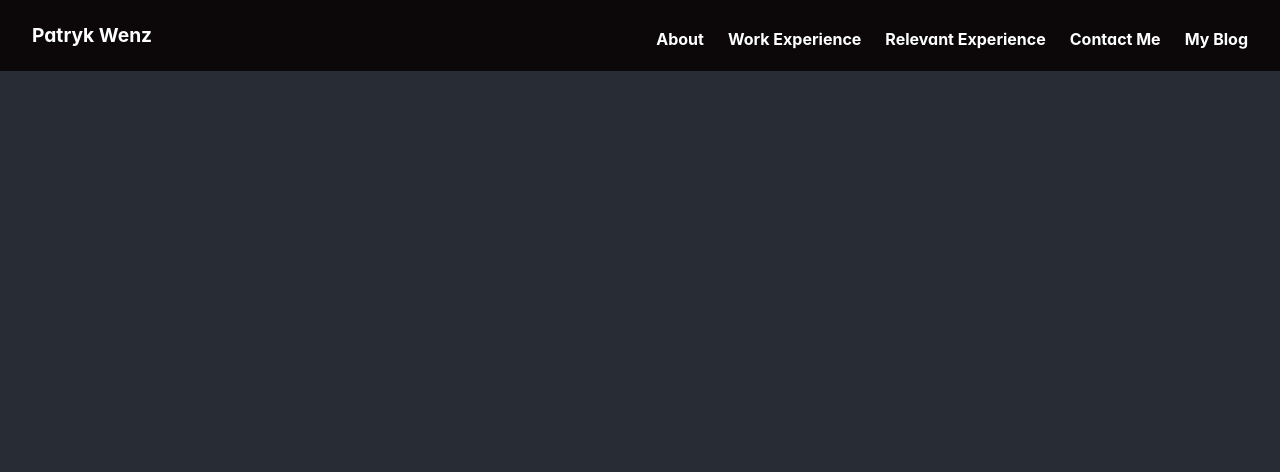
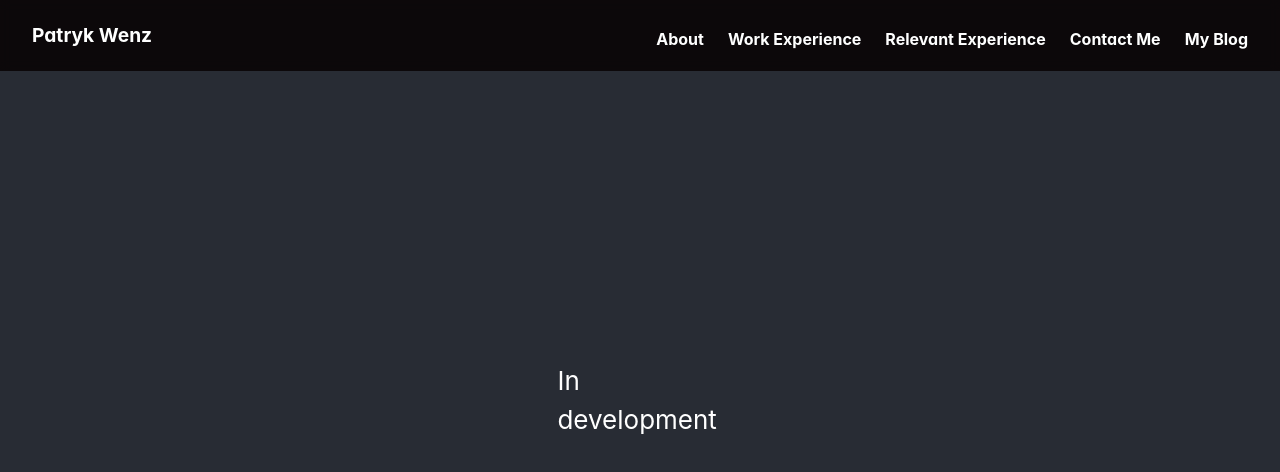
Before and after one commit to PatrykWenz-4/Portfolio, a React (Create React App) app: page /Portfolio/Blog/docker-details in a window 1280 px wide. Shown: the top 472 px of the page. Built offline with nearby package versions, Linux system fonts and the light colour scheme.

Commit message:
animationsDocker

```diff
--- a/package.json
+++ b/package.json
@@ -10,6 +10,7 @@
     "@testing-library/react": "^13.4.0",
     "@testing-library/user-event": "^13.5.0",
     "@tremor/react": "^3.18.3",
+    "framer-motion": "^11.11.11",
     "primeicons": "^7.0.0",
     "primereact": "^10.8.4",
     "react": "^18.3.1",
--- a/src/App.js
+++ b/src/App.js
@@ -6,7 +6,7 @@ import ContactMe from "./components/ContactMe/ContactMe";
 import Footer from "./components/Footer/Footer";
 import Header from "./components/Header/Header";
 import Blog from "./components/Blog/Blog";
-import DockerDetails from "./components/Blog/DockerDetails";
+import DockerDetails from "./components/Blog/docker_11_10_24/DockerDetails";
 import 'primereact/resources/themes/lara-light-blue/theme.css';
 import 'primereact/resources/primereact.min.css';
 import 'primeicons/primeicons.css';
@@ -42,7 +42,7 @@ function App() {
 							}
 						/>
 						<Route path="/Portfolio/blog" element={<Blog />} />
-						<Route path="/Portfolio/docker-details" element={<DockerDetails />} />
+						<Route path="/Portfolio/Blog/docker-details" element={<DockerDetails />} />
 					</Routes>
 				</header>
 			</div>
--- a/src/components/About/About.css
+++ b/src/components/About/About.css
@@ -4,12 +4,6 @@
 	align-items: center;
 	justify-content: flex-start;
 	padding: 2rem;
-}
-
-.about-text-container {
-	max-width: 640px;
-	text-align: left;
-	margin-right: 28rem;
 }
 
 .about-text-container h2 {
@@ -35,7 +29,21 @@
     gap: 1rem;
 }
 
-.about-social-links a {
-    color: inherit;
-    text-decoration: none;
-}
+::-webkit-scrollbar {
+	width: 12px;
+	height: 12px;
+  }
+
+  ::-webkit-scrollbar-track {
+	background: #332b2b;
+	border-radius: 10px;
+  }
+
+  ::-webkit-scrollbar-thumb {
+	background: #574f4f;
+	border-radius: 10px;
+  }
+
+  ::-webkit-scrollbar-thumb:hover {
+	background: #555;
+  }
--- a/src/components/About/About.jsx
+++ b/src/components/About/About.jsx
@@ -1,10 +1,40 @@
 import "./About.css";
 import { FaGithub, FaLinkedin } from "react-icons/fa";
+import styled from "styled-components";
+import Face from "./Face.png";
+import { motion } from "framer-motion";
 
+const Section = styled.section`
+	display: flex;
+	align-items: center;
+	padding: 2rem;
+`;
+
+const TextContainer = styled.div`
+	max-width: 640px;
+	margin-right: 2rem;
+`;
+
+const Image = styled.img`
+	width: 100%;
+	height: auto;
+	margin-left: 15rem;
+	flex-direction: column;
+	display: flex;
+
+`;
 const About = () => {
 	return (
-		<section className="about-section">
-			<div className="about-text-container">
+		<motion.h1
+		initial={{ opacity: 0, scale: 0.5 }}
+		animate={{ opacity: 1, scale: 1 }}
+		transition={{ duration: 0.5 }}
+	  >
+		<Section className="about-section">
+			<TextContainer className="about-text-container">
+
+
+
 				<h2>Hi, my name is</h2>
 				<h1>Patryk Wenz</h1>
 				<h3>
@@ -12,11 +42,8 @@ const About = () => {
 					innovative solutions. I am currently researching vector
 					databases, including
 				</h3>
-				<h3 className="about-text-container-special">
-					Qdrant and Streamlit.
-				</h3>
+				<h3 className="about-text-container-special">Qdrant and Streamlit.</h3>
 				<div className="about-social-links">
-					{/* Github Link */}
 					<a
 						target="_blank"
 						rel="noopener noreferrer"
@@ -25,7 +52,6 @@ const About = () => {
 					>
 						<FaGithub />
 					</a>
-					{/* LinkedIn Link */}
 					<a
 						target="_blank"
 						rel="noopener noreferrer"
@@ -35,8 +61,12 @@ const About = () => {
 						<FaLinkedin />
 					</a>
 				</div>
-			</div>
-		</section>
+			</TextContainer>
+			<Image src={Face} alt="Blog Visual" />
+
+		</Section>
+		</motion.h1>
+
 	);
 };
 
--- a/src/components/Blog/Blog.jsx
+++ b/src/components/Blog/Blog.jsx
@@ -2,6 +2,7 @@ import React from "react";
 import docker from "./docker.png";
 import styled from "styled-components";
 import { Link } from "react-router-dom";
+import { motion } from "framer-motion"
 
 const BlogWrapper = styled.div`
 	display: flex;
@@ -20,7 +21,6 @@ const TextWrapper = styled.div`
 `;
 
 const ImageLink = styled(Link)`
-	/* Use Link component instead of a */
 	display: inline-block;
 	width: 20vw;
 	height: auto;
@@ -50,7 +50,7 @@ const Blog = () => (
 		<TextWrapper>
 			<h1>First Steps to Understanding Docker</h1>
 		</TextWrapper>
-		<ImageLink to="/Portfolio/docker-details">
+		<ImageLink to="/Portfolio/Blog/docker-details">
 			<Image src={docker} alt="Blog Visual" />
 		</ImageLink>
 	</BlogWrapper>
--- a/src/components/Blog/DockerDetails.jsx
+++ /dev/null
@@ -1,9 +0,0 @@
-import React from "react";
-
-const DockerDetails = () => (
-	<div>
-		<h1>In Work</h1>
-	</div>
-);
-
-export default DockerDetails;
--- /dev/null
+++ b/src/components/Blog/docker_11_10_24/DockerDetails.jsx
@@ -0,0 +1,18 @@
+import React from "react";
+import styled from "styled-components";
+
+const TextWrapper = styled.div`
+	max-width: 60%;
+	margin-left: 1.5rem;
+	padding: 20rem;
+`;
+
+const DockerDetails = () => (
+	<div>
+		<TextWrapper>
+			In development
+		</TextWrapper>
+	</div>
+);
+
+export default DockerDetails;
```
Also changed, not shown: src/components/About/Face.png (added), 1 other file (tests, documents, lock files or other folders).
